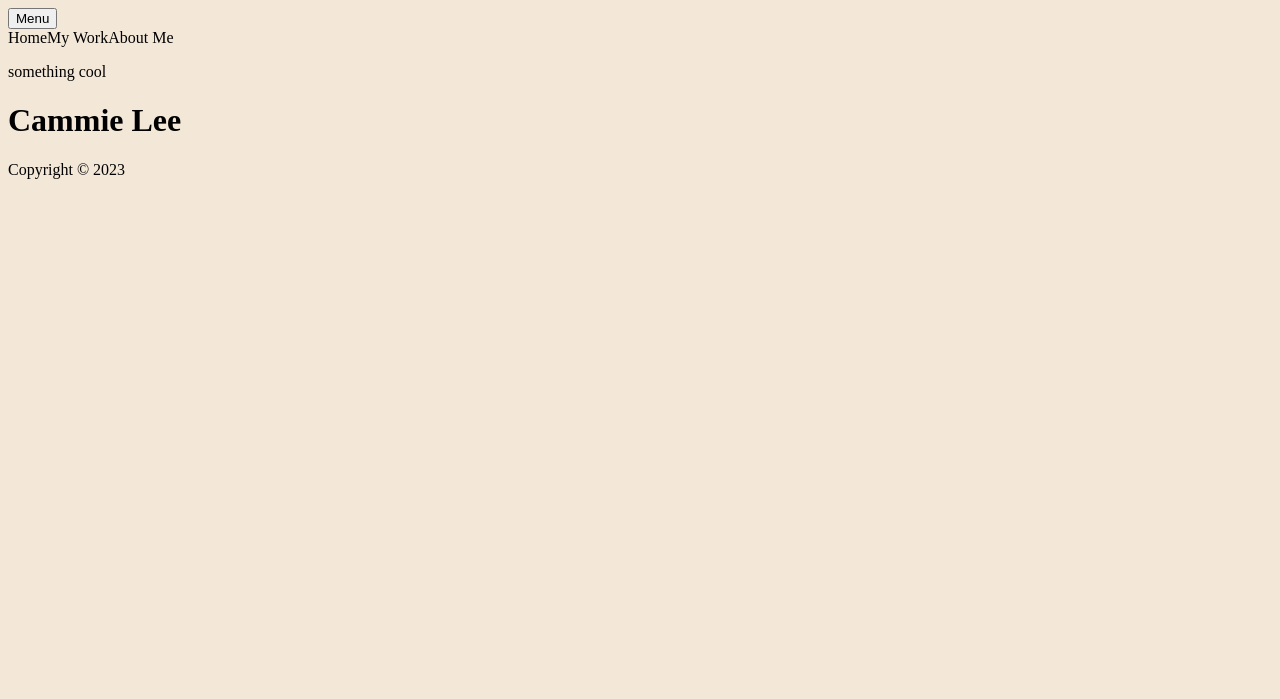
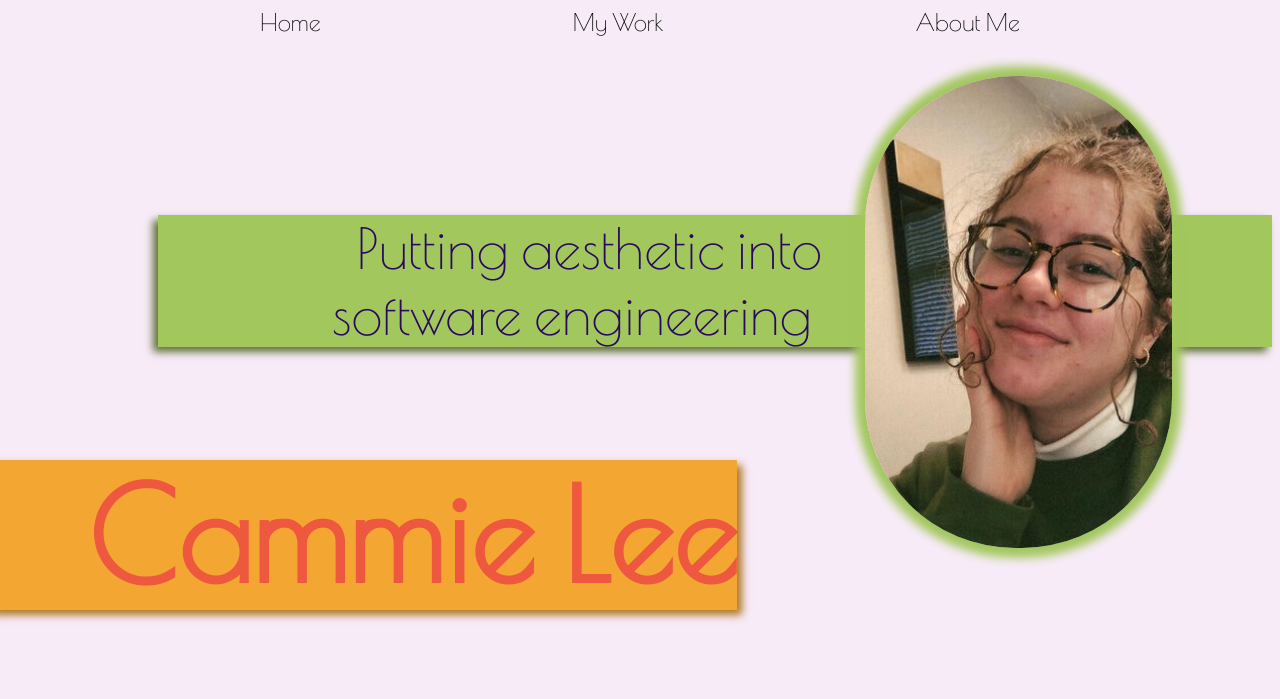
Before and after one commit to cammieleigh/webPortfolio, a website built with Parcel: page index.html in a window 1280 px wide. Built offline with nearby package versions, Linux system fonts and the light colour scheme; a web font is replaced by a local one.

Commit message:
main page complete

```diff
--- a/src/css/main.scss
+++ b/src/css/main.scss
@@ -1,11 +1,13 @@
-@import url('https://fonts.googleapis.com/css2?family=BhuTuka+Expanded+One&display=swap');
-$base-font: "bhutuka expanded one";
+@import url('https://fonts.googleapis.com/css2?family=BhuTuka+Expanded+One&family=Poiret+One&display=swap');
+
+$base-font: "poiret one";
 body{
-    background-color: #f3e7d8;
+    background-color: #F7EBF8;
 }
 
 h1{
     font-family: $base-font;
+
 }
 
 a {
@@ -13,15 +15,130 @@ a {
     text-decoration: none;
     color: black;
     &:hover{
-        color: blue;
+        color: black;
     }
 }
 
 .navBar__items{
-    // display: none;
+    display: flex;
+    justify-content: space-evenly;
+    margin-bottom: 20px;
+    font-size: 1.5em;
 }
 
-.showMenu{
-    display: flex;
-    flex-direction: column;
+.aboutMeDes{
+    font-family: $base-font;
+    font-size: 2em;
+    text-align: center;
 }
+
+.heading{
+    display: inline;
+    font-size: 20vw;
+    color: #ed583f;
+    position: relative;
+    margin-left: 30px;
+
+    &__title{
+        background-color: #f3a732;
+    }
+
+}
+
+#page1img{
+    display: block;
+    width: 80vw;
+ border-radius: 150px;
+ margin: auto;
+ box-shadow: 0 0 10px 10px #A2C75D;
+ margin-top: -85px;
+}
+
+.workDiv{
+    background-color: #A2C75D;
+    border-radius: 100px;
+    padding: 20px;
+    margin-bottom: 10px;
+    text-align: center;
+    font-family: $base-font;
+}
+
+//medium view
+@media only screen and (min-width: 545px) {
+    #page1main{
+        display: grid;
+        grid-template-columns: 1fr 1fr 1fr;
+        grid-template-rows: 1fr 1fr;
+        height: 80vh;
+    }
+    #page1img{
+        height: 60vh;
+        width: auto;
+        grid-row: 1/3;
+        margin-top: 0px;
+        align-self: start;
+        grid-column: 2/4;
+        margin-right: 30px;
+        margin-top: 20px;
+
+    }
+
+    .heading{
+        font-size: 10vw;
+        grid-row: 2/3;
+        grid-column: 1/3;
+        width: 65vw;
+        text-align: center;
+        display: inline;
+    }
+
+    .aboutMeDes{
+        grid-row: 1/2;
+        grid-column: 1/3;
+        align-self: center;
+        font-size: 3.5em;
+        &__content{
+            background-color: #A2C75D;
+        }
+    }
+
+}
+
+@media only screen and (min-width: 1021px){
+
+    #page1img{
+        width: 24vw;
+        height: auto;
+        margin-right: 100px;
+        position: relative;
+    }
+
+    .aboutMeDes{
+        grid-column: 1/4;
+        margin-left: 150px;
+        margin-bottom: -75px;
+        color:#2A0760;
+        background-color: #A2C75D;
+        text-align: right;
+        padding-right: 450px;
+        box-shadow: -5px 5px 8px #5D7137;
+        &__content{
+           background-color: transparent;
+            padding: 10px;
+
+        }
+    }
+
+    .heading{
+        width: 75vw;
+        text-align: left;
+
+        &__title{
+            padding-left: 100px;
+            margin-left: -50px;
+            box-shadow: 5px 5px 8px #AE7520;
+            // border-radius: 100px;
+        }
+    }
+
+}
--- a/src/js/app.js
+++ b/src/js/app.js
@@ -6,9 +6,9 @@ function Header(mainDiv) {
 
 
   // nav items
-  const hamburger = createElement('button',
-  {textContent: 'Menu',
-   id: 'btn'});
+  // const hamburger = createElement('button',
+  // {textContent: 'Menu',
+  //  id: 'btn'});
   const page1 = createElement('a', {
     href: '/#/page1',
     textContent: 'Home',
@@ -22,17 +22,17 @@ function Header(mainDiv) {
     textContent: 'About Me',
   });
   const navDiv = createElement ('div', {className: 'navBar__items'}, [page1, page2, page3]);
-  const nav = createElement('nav', {className: 'navBar'}, [hamburger, navDiv]);
+  const nav = createElement('nav', {className: 'navBar'}, [navDiv]);
 
   return createElement('header', {}, [nav]);
 }
 
 function Footer() {
-  const copyright = createElement('span', {
-    textContent: `Copyright © ${new Date().getFullYear()}`,
-  });
+  // const copyright = createElement('span', {
+  //   textContent: `Copyright © ${new Date().getFullYear()}`,
+  // });
 
-  return createElement('footer', {}, [copyright]);
+  // return createElement('footer', {}, [copyright]);
 }
 
 function App() {
@@ -40,7 +40,7 @@ function App() {
 
   initRouter(main);
 
-  return createElement('div', {}, [Header(main), main, Footer()]);
+  return createElement('div', {}, [Header(main), main]);
 }
 
 export default App;
--- a/src/js/page1.js
+++ b/src/js/page1.js
@@ -1,20 +1,18 @@
 import { createElement } from './utils.mjs';
+import profilePic from '../images/profilePic.jpg'
 
 function Page1() {
+  const nameSpan = createElement('span', {textContent: 'Cammie Lee', className: 'heading__title'})
+  const appTitle = createElement('h1', {
+    className: 'heading',
+  }, [nameSpan]);
 
-  const appTitle = createElement('h1', {
-    textContent: 'Cammie Lee',
-    className: 'heading',
-  });
-  // const page3Link = createElement('a', {
-  //   href: '/#/page3',
-  //   textContent: 'Link to Page 3',
-  // });
-const aboutMe = createElement('p', {
-  textContent: 'something cool',
-  id: 'aboutMeDes'
-})
-  return createElement('div', {}, [aboutMe, appTitle]);
+  const img = createElement('img', {id:'page1img',  src: profilePic, alt:'image of me'})
+  const desSpan = createElement('span', {textContent: 'Putting aesthetic into software engineering', className: 'aboutMeDes__content'})
+const aboutMe = createElement('p', {className: 'aboutMeDes'
+}, [desSpan]);
+
+  return createElement('div', {id:'page1main'}, [appTitle, img, aboutMe ]);
 }
 
 export default Page1;
--- a/src/js/page2.js
+++ b/src/js/page2.js
@@ -4,10 +4,12 @@ import workJson from '../json/work.json';
 
 function Page2() {
 
+    const page2Title = createElement('h1', {className: 'workTitle', textContent:'My Projects!'})
     const workInfo = createElement('div', {className: 'listCards'});
 
-        console.table(workJson);  // temporary checking for valid response and data parsing
-        const work = workJson['work'];
+        console.log(workJson);  // temporary checking for valid response and data parsing
+        const work = workJson['projects'];
+        console.log(work);
         work.forEach(displayGrid);
 
       function displayGrid(item){
@@ -17,18 +19,22 @@ function Page2() {
         name.setAttribute('class', 'workDiv__name');
         name.textContent = item.name;
         card.appendChild(name);
-        let url = document.createElement('h2');
+        let url = document.createElement('a');
         url.setAttribute('class', 'workDiv__url');
-        url.textContent = item.url;
+        url.setAttribute('href', item.url);
+        url.textContent = 'Check out the site!';
         card.appendChild(url);
-        let github = document.createElement('h2');
+        let enter = document.createElement('br');
+        card.appendChild(enter);
+        let github = document.createElement('a');
         github.setAttribute('class', 'workDiv__github');
-        github.textContent = item.github;
+        github.setAttribute('href', item.github);
+        github.textContent = 'Take a peek at the code';
         card.appendChild(github);
-        document.querySelector('div.listCards').appendChild(card);
+        workInfo.appendChild(card);
       }
 
-  return createElement('div', {}, [workInfo]);
+  return createElement('div', {}, [page2Title, workInfo]);
 }
 
 export default Page2;
```
Also changed, not shown: src/css/main.css, src/images/profilePic.jpg (added), src/images/webappic.jpg (added), src/images/webappicSmall.jpg (added), 1 other file.
